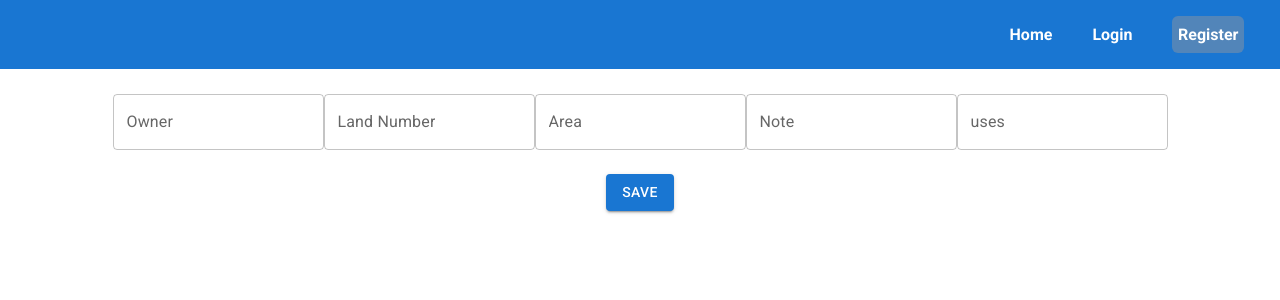
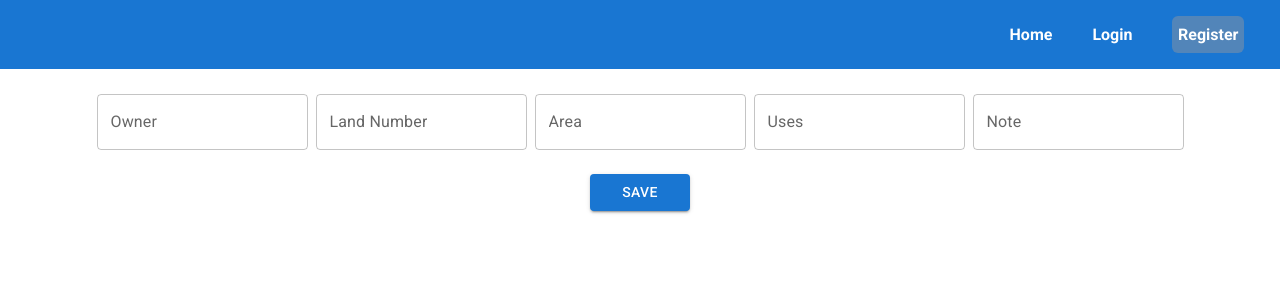
Before and after one commit to tringuyen020501/da_pbl6, a React (Create React App) app: page /info in a window 1280 px wide. Shown: the top 300 px of the page. Built offline with nearby package versions, Linux system fonts and the light colour scheme.

Commit message:
upload image

```diff
--- a/public/index.html
+++ b/public/index.html
@@ -2,21 +2,27 @@
 <html lang="en">
    <head>
       <meta charset="utf-8" />
-    <link rel="icon" href="%PUBLIC_URL%/favicon.ico" />
+      <link rel="icon" href="%PUBLIC_URL%/logo25.jpg" />
       <meta name="viewport" content="width=device-width, initial-scale=1" />
       <meta name="theme-color" content="#000000" />
       <meta
          name="description"
          content="Web site created using create-react-app"
       />
-    <link rel="apple-touch-icon" href="%PUBLIC_URL%/logo192.png" />
+      <link rel="apple-touch-icon" href="%PUBLIC_URL%/25.jpg />
       <!--
       manifest.json provides metadata used when your web app is installed on a
       user's mobile device or desktop. See https://developers.google.com/web/fundamentals/web-app-manifest/
     -->
       <link rel="manifest" href="%PUBLIC_URL%/manifest.json" />
-    <link href="https://use.fontawesome.com/releases/v5.15.1/css/all.css" rel="stylesheet" />
-    <link href="https://fonts.googleapis.com/css?family=Roboto:300,400,500,700&display=swap" rel="stylesheet" />
+      <link
+         href="https://use.fontawesome.com/releases/v5.15.1/css/all.css"
+         rel="stylesheet"
+      />
+      <link
+         href="https://fonts.googleapis.com/css?family=Roboto:300,400,500,700&display=swap"
+         rel="stylesheet"
+      />
 
       <title>So do</title>
    </head>
--- a/src/components/Getinfo/Getinfo.js
+++ b/src/components/Getinfo/Getinfo.js
@@ -10,7 +10,7 @@ function Getinfo() {
       owner: info?.owner,
       landNumber: info?.land_number,
       area: info?.area,
-      user: info?.user,
+      uses: info?.uses,
       note: info?.Note,
    });
 
@@ -19,7 +19,7 @@ function Getinfo() {
          owner: info?.owner,
          landNumber: info?.land_number,
          area: info?.area,
-         uses: info?.users,
+         uses: info?.uses,
          note: info?.Note,
       });
    }, [info]);
@@ -35,21 +35,31 @@ function Getinfo() {
    return (
       <div>
          <TextField
+            sx={{ marginRight: 1 }}
             label="Owner"
             name={"owner"}
             value={user?.owner}
             onChange={handleChange}
          />
          <TextField
+            sx={{ marginRight: 1 }}
             label="Land Number"
             name={"landNumber"}
             value={user?.landNumber}
             onChange={handleChange}
          />
          <TextField
+            sx={{ marginRight: 1 }}
             label="Area"
             name={"area"}
             value={user?.area}
+            onChange={handleChange}
+         />
+         <TextField
+            sx={{ marginRight: 1 }}
+            label="Uses"
+            name={"uses"}
+            value={user?.uses}
             onChange={handleChange}
          />
          <TextField
@@ -58,16 +68,12 @@ function Getinfo() {
             value={user?.note}
             onChange={handleChange}
          />
-
-         <TextField
-            label="uses"
-            name="uses"
-            value={info?.uses}
-            onChange={handleChange}
-         />
          <br />
-
-         <Button variant="contained" sx={{ marginTop: 3 }} onClick={handleSave}>
+         <Button
+            variant="contained"
+            sx={{ marginTop: 3, width: 100 }}
+            onClick={handleSave}
+         >
             Save
          </Button>
       </div>
--- a/src/components/Users/Converting.js
+++ b/src/components/Users/Converting.js
@@ -49,8 +49,8 @@ function Converting() {
       }
 
       axios({
-         url: "http://pi.tuongnh.tech:8000/extract",
-         method: "post",
+         url: "http://pi.tuongnh.tech:8000/extract/",
+         method: "POST",
          headers: {
             "Content-Type": "multipart/form-data",
          },
```
Also changed, not shown: public/logo192.png, public/logo25.jpg (added). Lines whose indentation alone changed are shown as unchanged.
